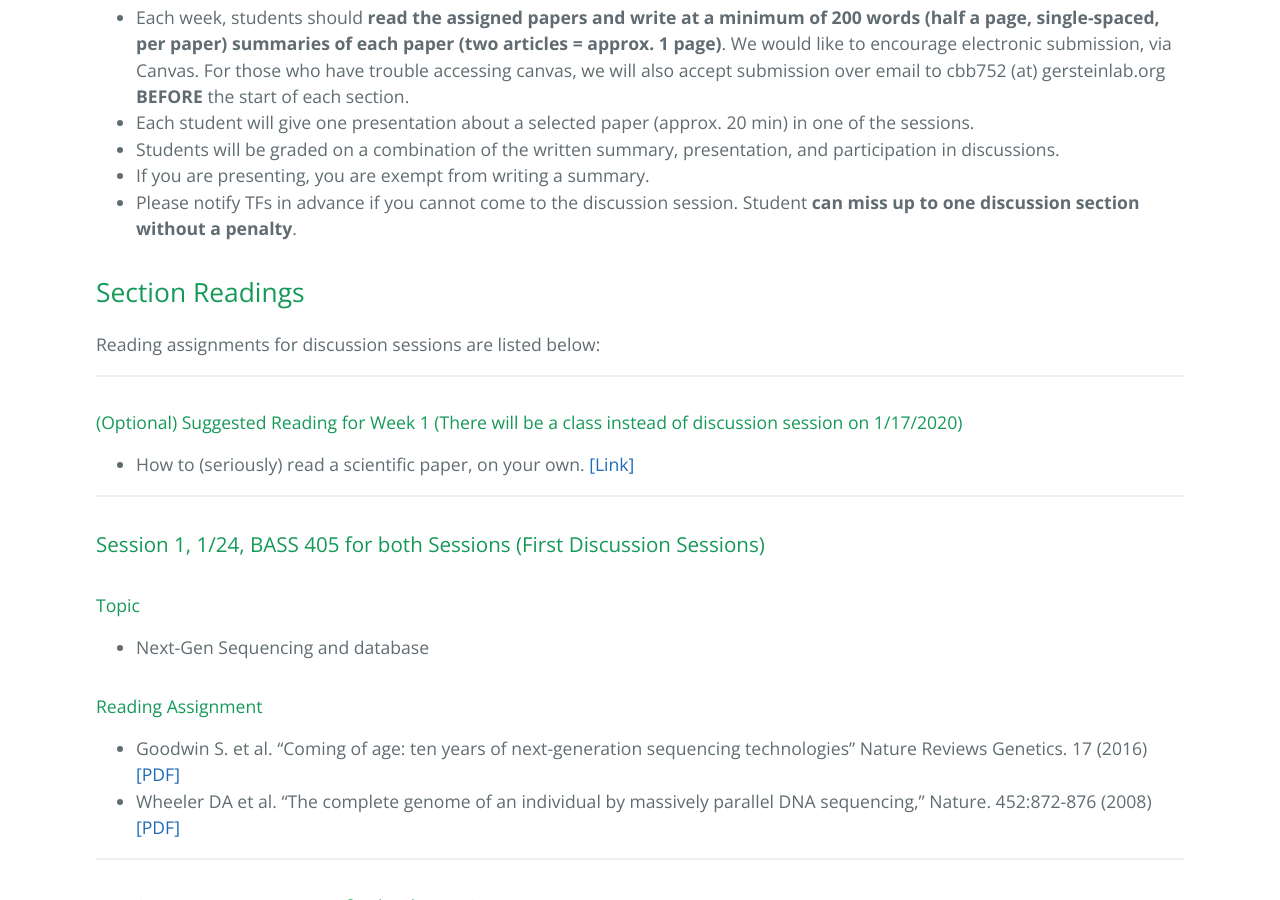
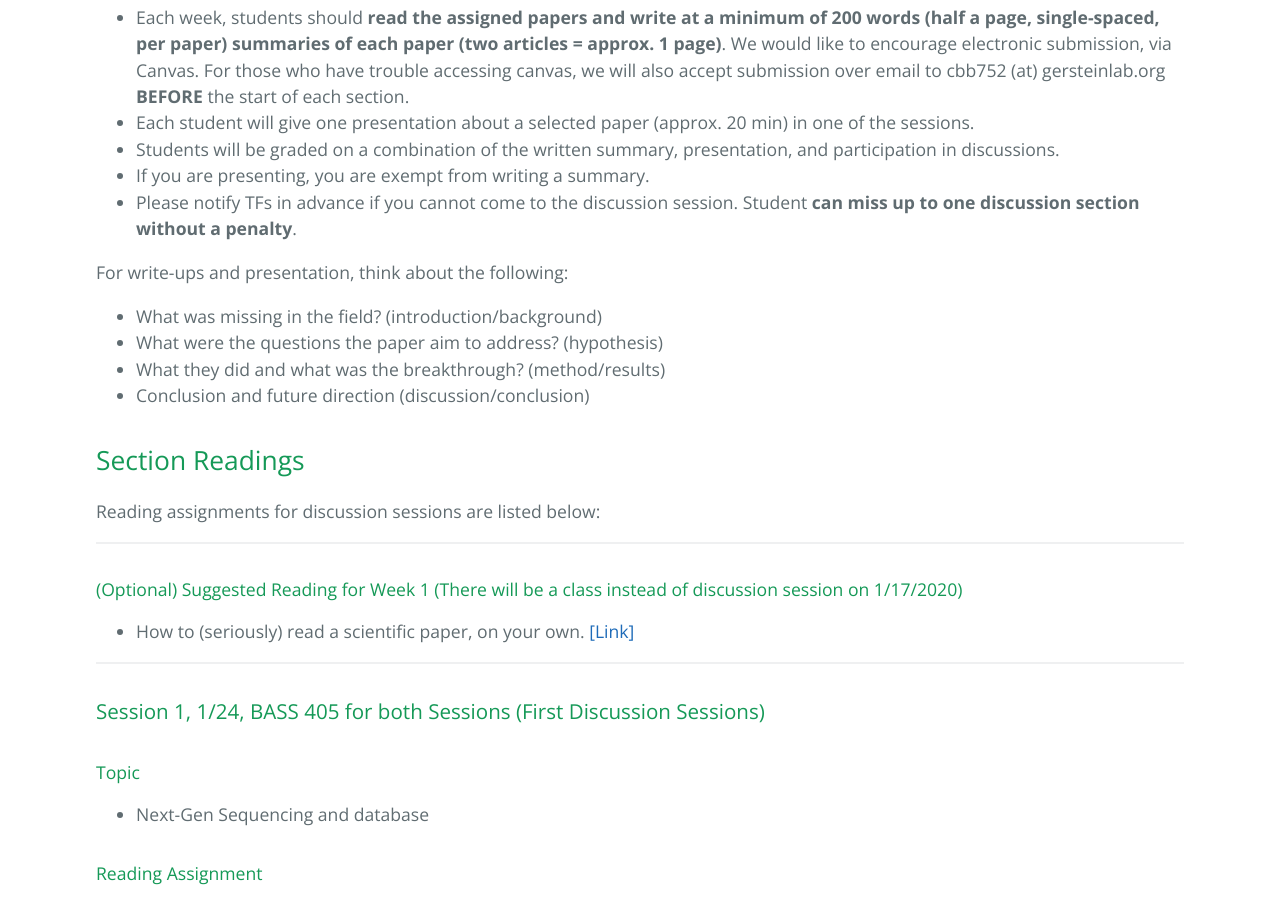
Before and after one commit to gersteinlab/cbb752b20, a Jekyll site: the page built from discussion.md, in a window 1280 px wide and 900 px high, scrolled down 869 px. Built offline with Jekyll 4.4.1, drawn with Linux system fonts in a browser that asks for light colours.

Commit message:
Update discussion.md

```diff
--- a/discussion.md
+++ b/discussion.md
@@ -22,6 +22,12 @@ We would like to encourage electronic submission, via Canvas. For those who have
 * Students will be graded on a combination of the written summary, presentation, and participation in discussions.
 * If you are presenting, you are exempt from writing a summary.
 * Please notify TFs in advance if you cannot come to the discussion session. Student **can miss up to one discussion section without a penalty**.
+
+For write-ups and presentation, think about the following:
+* What was missing in the field? (introduction/background)
+* What were the questions the paper aim to address? (hypothesis)
+* What they did and what was the breakthrough? (method/results)
+* Conclusion and future direction (discussion/conclusion)
 
 ## Section Readings
 
```
